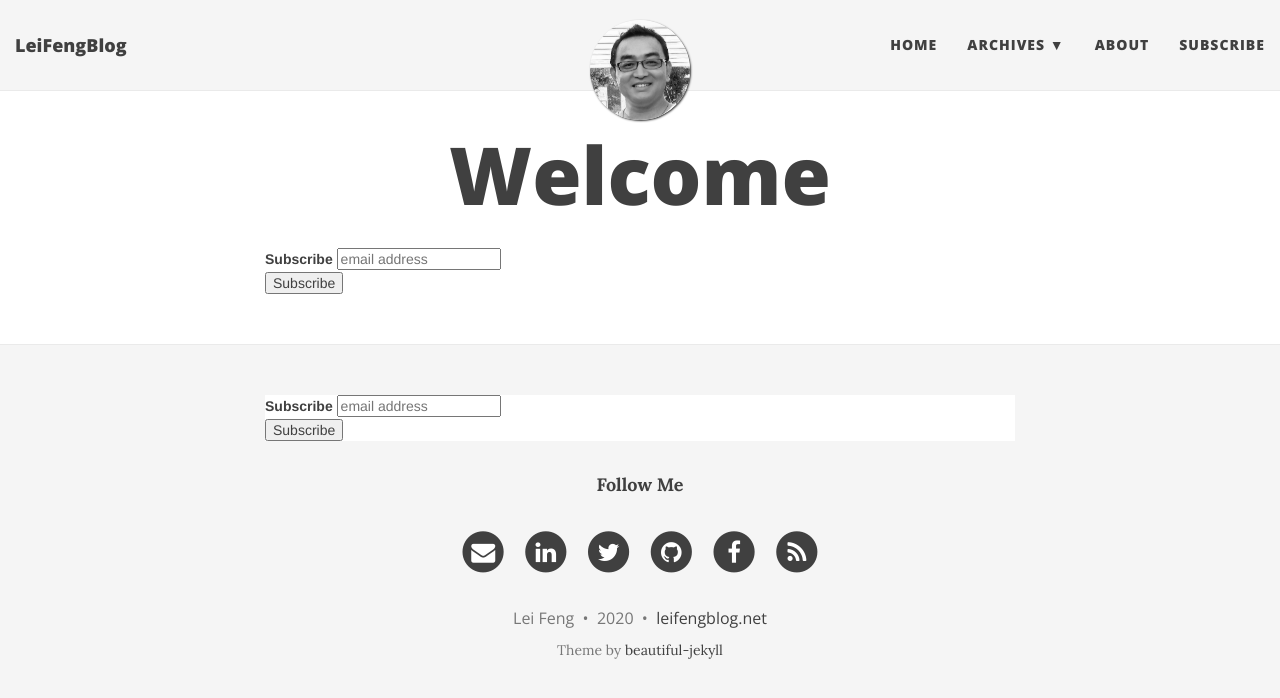
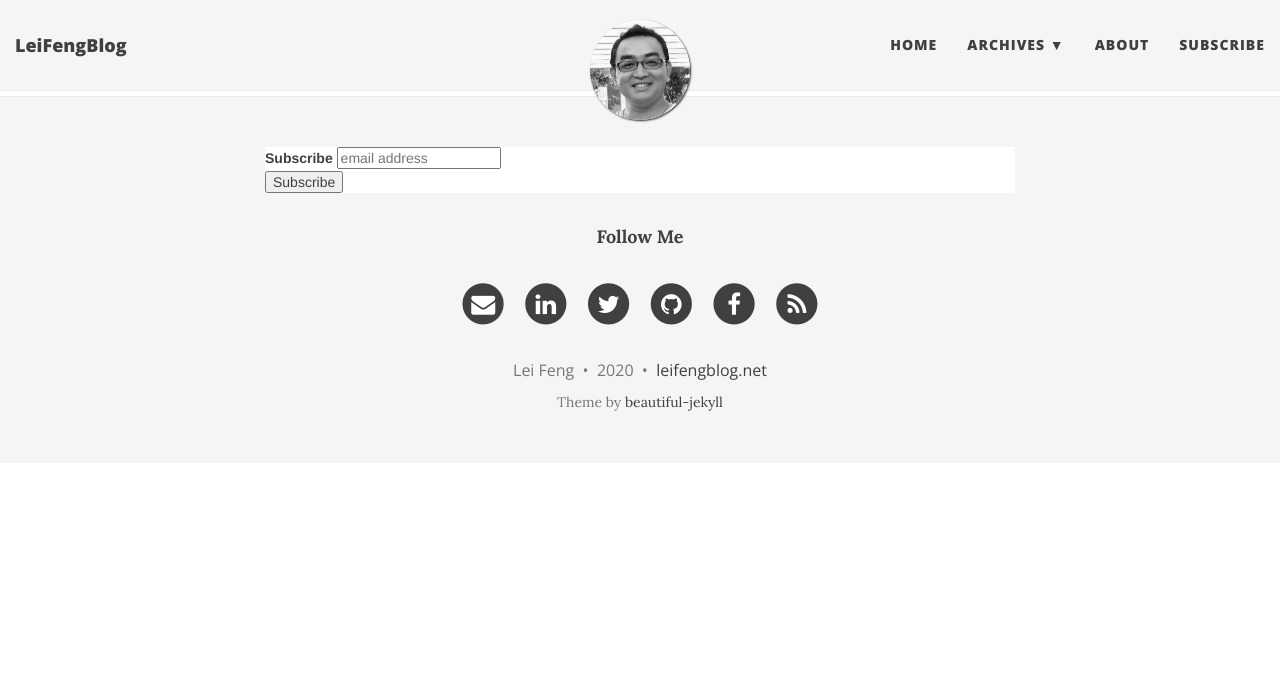
Before and after one commit to stonefl/stonefl.github.io, a Jekyll site: the page built from subscribe.md, in a window 1280 px wide. Shown: the top 698 px of the page. Built offline with Jekyll 4.4.1, drawn with Linux system fonts in a browser that asks for light colours; nearby versions of some CDN libraries; comment, search, counter and statistics services are not loaded.

Commit message:
Update subscribe.md

```diff
--- a/subscribe.md
+++ b/subscribe.md
@@ -1,7 +1,5 @@
 ---
-layout: page
-title: Welcome
-comments: false
+layout: base
 ---
 
 {% include subscription.html %}
```
